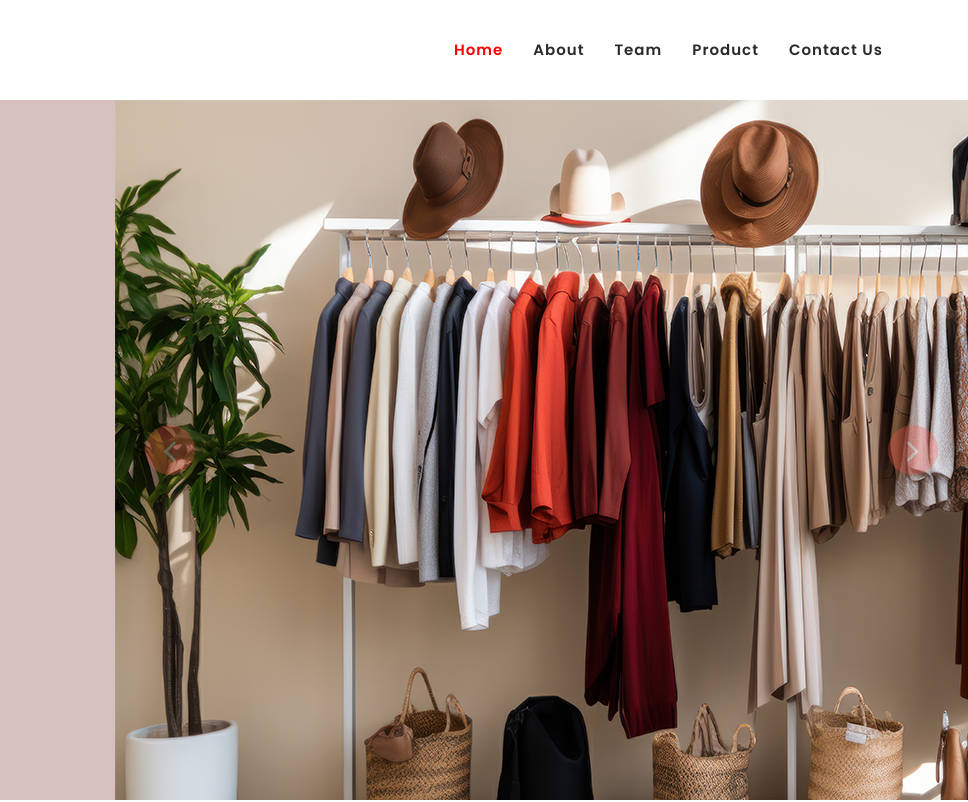
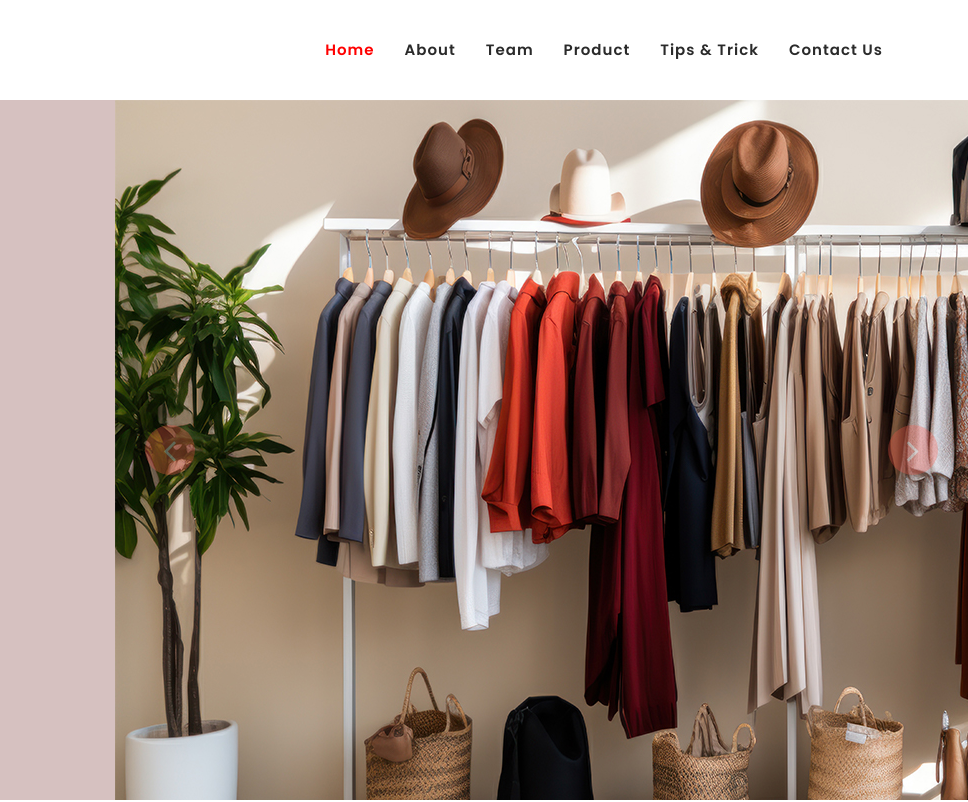
Before and after one commit to 7ClubTreasure/7ClubTreasure, a plain HTML site: page index.html in a window 1280 px wide. Shown: the top 802 px of the page, 312-1280 px from the left. Drawn offline with Linux system fonts and the light colour scheme; some packages are replaced by stand-ins of ours; a script that the page names is missing.

Commit message:
index.html

```diff
--- a/index.html
+++ b/index.html
@@ -86,6 +86,7 @@ https://templatemo.com/tm-558-klassy-cafe
                         -->
                 <li class="scroll-to-section"><a href="#chefs">Team</a></li>
                 <li class="scroll-to-section"><a href="#offers">Product</a></li>
+                 <li class="scroll-to-section"><a href="https://7clubtreasuretips.blogspot.com/">Tips & Trick</a></li>
                 <!-- <li class=""><a rel="sponsored" href="https://templatemo.com" target="_blank">External URL</a></li> -->
                 <li class="scroll-to-section">
                   <a href="#reservation">Contact Us</a>
```
